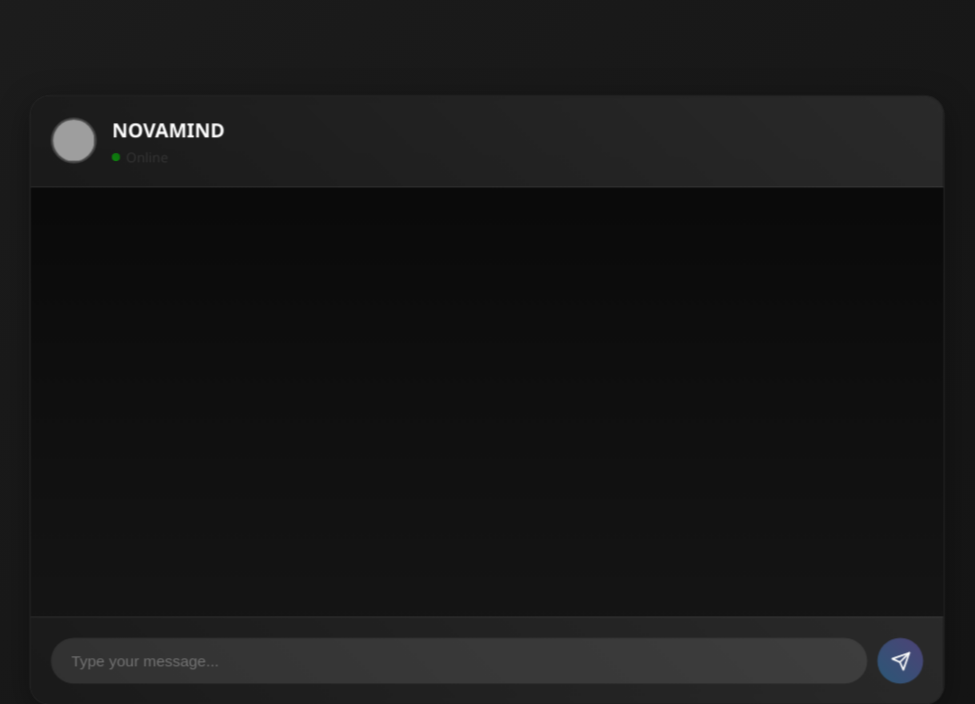
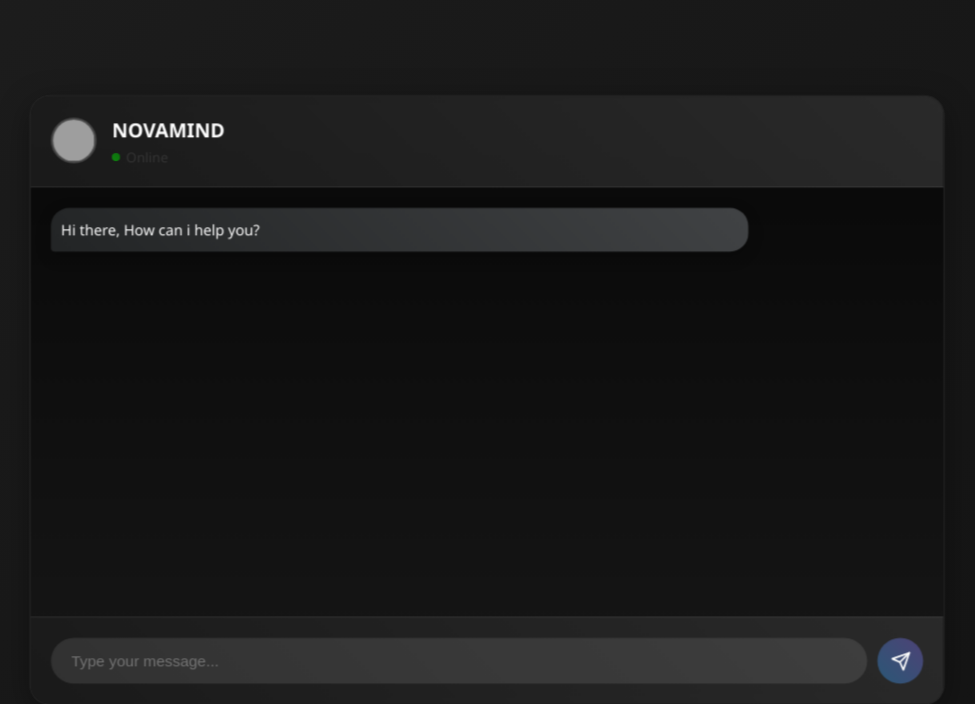
Before and after one commit to AdarsHH30/Chatster, a Flask app: template templates/index.html in a window 1280 px wide. Shown: the top 704 px of the page, without its empty margins (153-1128 px from the left). Run offline with Flask 3, Linux system fonts and the light colour scheme; the template is opened without the code that fills it, so the values that code supplies are empty; some libraries are stand-ins or nearby versions; grey boxes are pictures that could not be loaded.

Commit message:
added bot-message

```diff
--- a/templates/index.html
+++ b/templates/index.html
@@ -152,7 +152,18 @@
             border-bottom-left-radius: 4px;
             box-shadow: 0 4px 15px rgba(0, 0, 0, 0.2);
         }
-
+        .bot-fmessage{
+            max-width: 80%;
+            margin-bottom: 10px;
+            padding: 10px;
+            border-radius: 18px;
+            font-size: 0.9rem;
+            line-height: 1.6;
+            background: linear-gradient(45deg, #232526, #414345);
+            color: #ffffff;
+            border-bottom-left-radius: 4px;
+            box-shadow: 0 4px 15px rgba(0, 0, 0, 0.2);
+        }
         .chat-input {
             display: flex;
             padding: 20px;
@@ -216,7 +227,11 @@
             </div>
         </div>
 
-        <div class="chat-box" id="chat-box"></div>
+        <div class="chat-box" id="chat-box">
+            <div class = "bot-fmessage">
+                Hi there, How can i help you?
+            </div>
+        </div>
 
         <div class="chat-input">
             <input type="text" id="user-input" placeholder="Type your message..." name="message">
```
